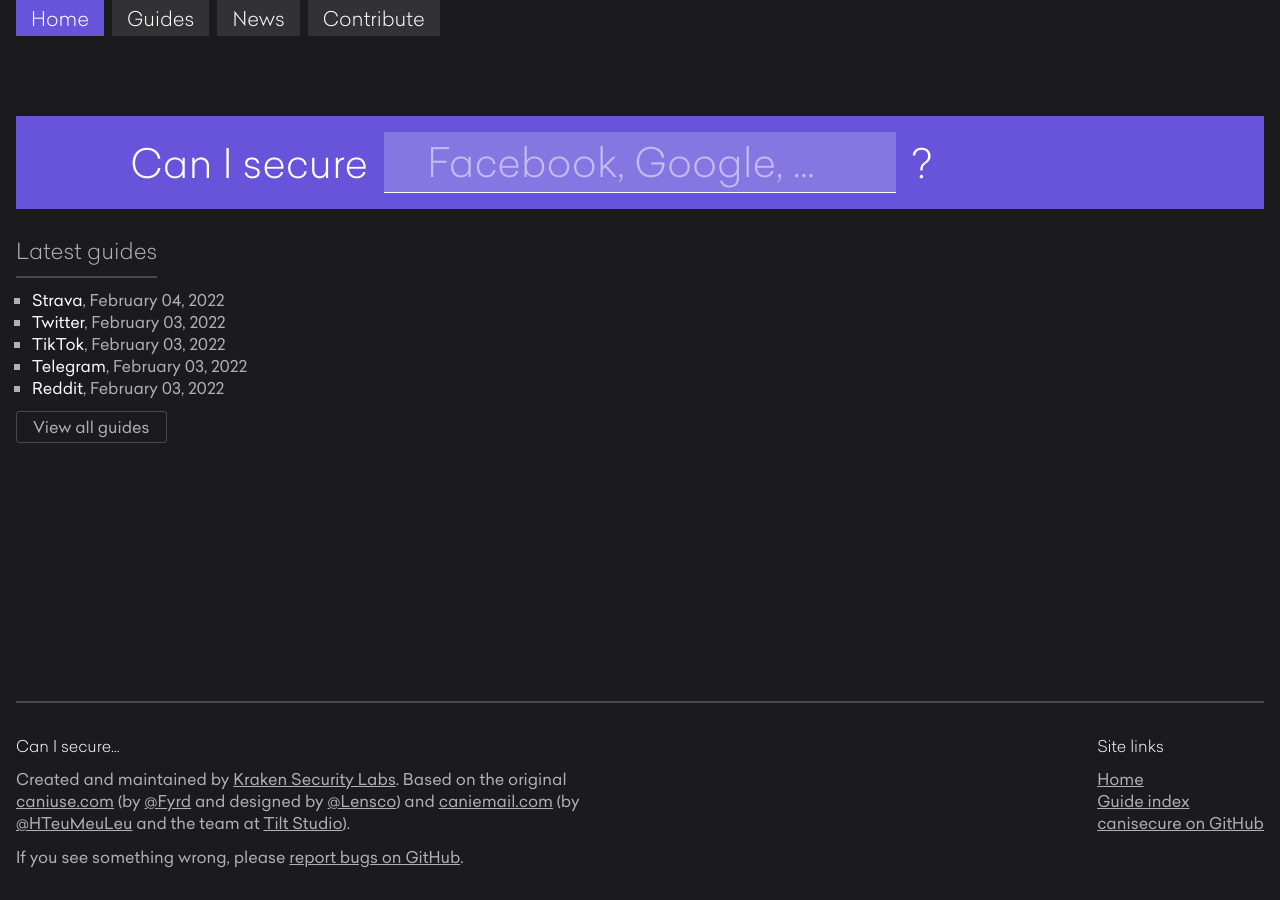
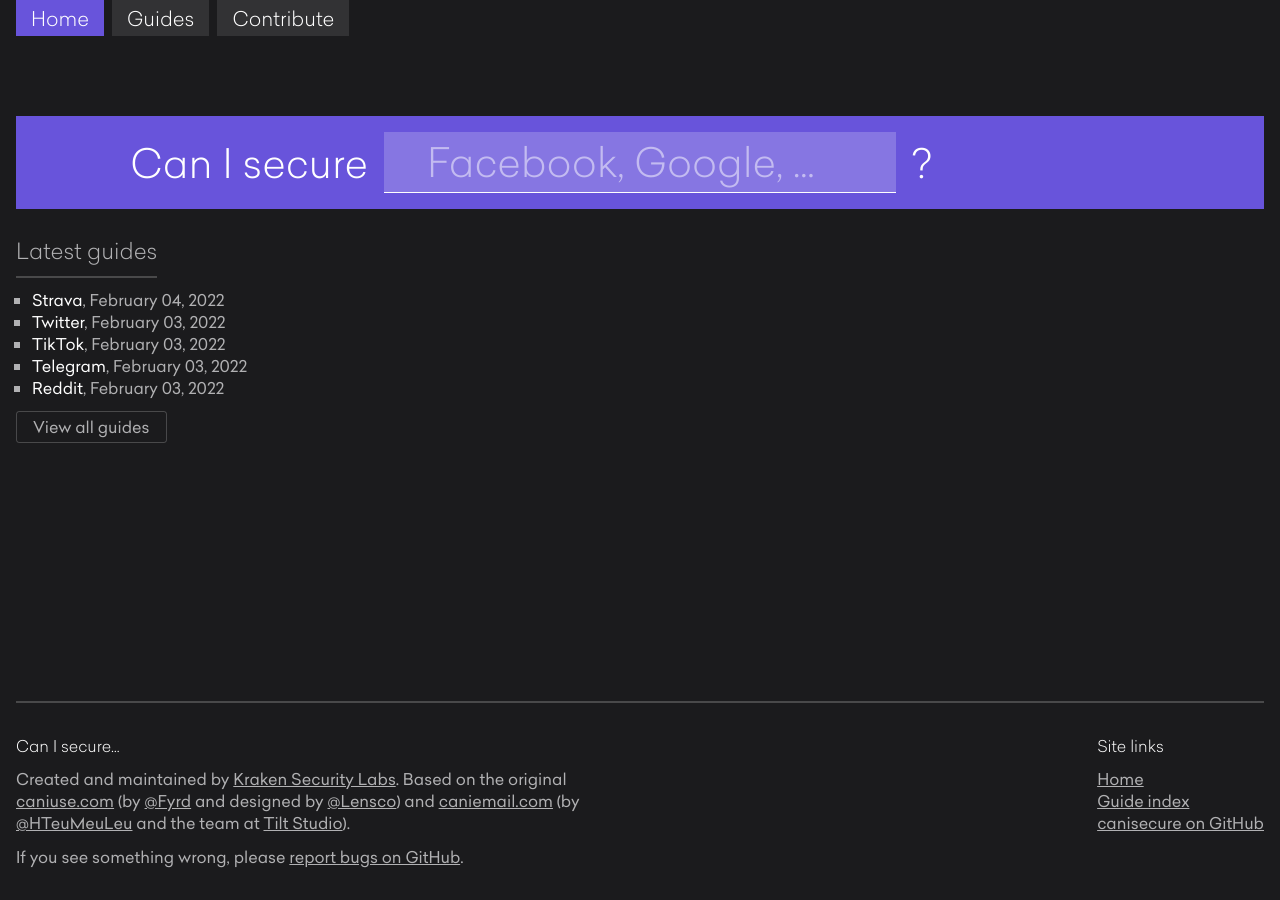
Before and after one commit to krakensecuritylabs/canisecure, a Jekyll site: the page built from index.html, in a window 1280 px wide. Built offline with Jekyll 4.4.1, drawn with Linux system fonts in a browser that asks for light colours.

Commit message:
remove news

```diff
--- a/_data/navigation.yml
+++ b/_data/navigation.yml
@@ -2,7 +2,5 @@
   link: /
 - name: Guides
   link: /guides/
-- name: News
-  link: /news/
 - name: Contribute
   link: https://github.com/krakensecuritylabs/canisecure
```
